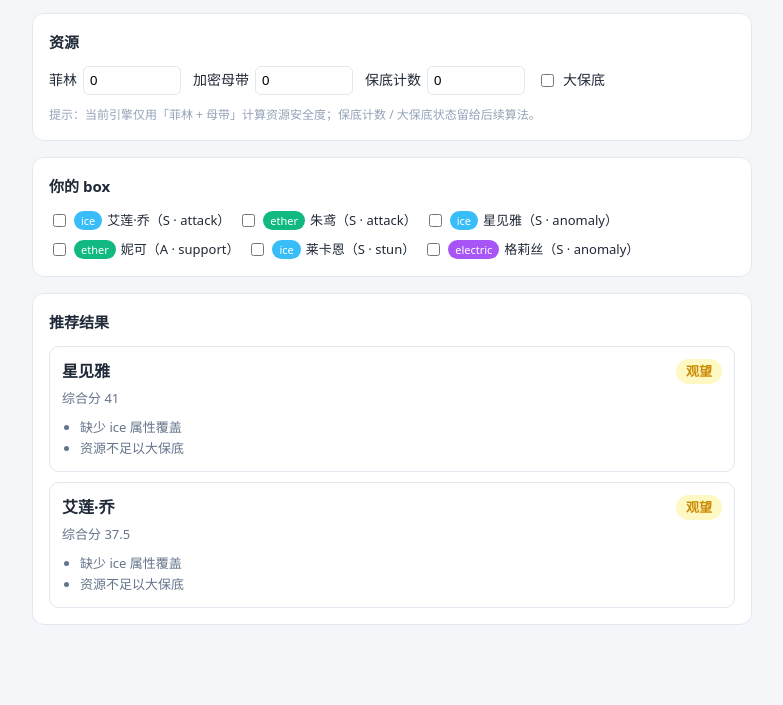
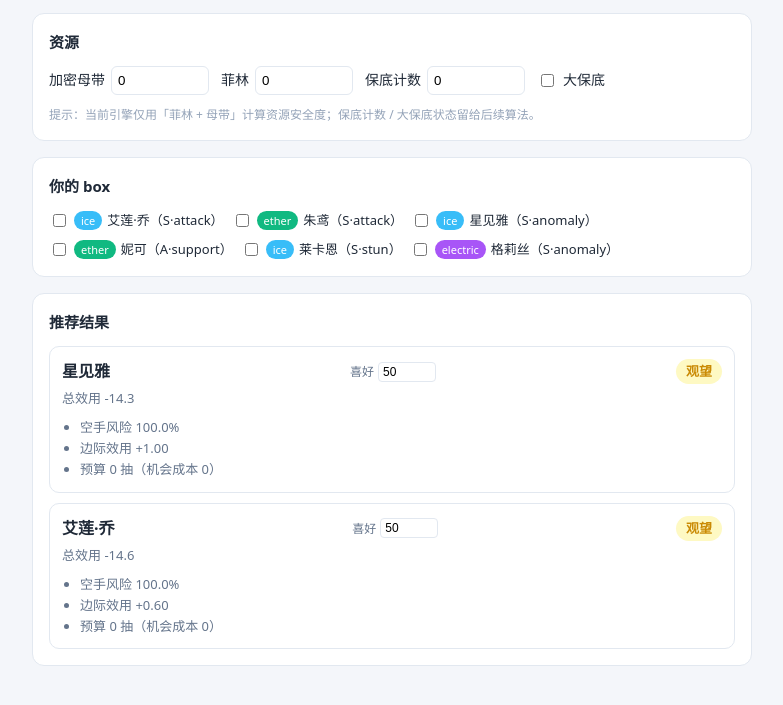
Before and after one commit to yushi250412015/zzz-pull-advisor, a website built with Vite: page index.html in a window 1280 px wide. Shown: the part 87-792 px from the top of the page, without its empty margins (248-1031 px from the left). Built offline with nearby package versions, Linux system fonts and the light colour scheme.

Commit message:
feat: P5 UI 重接——界面接入真实决策链路（P1-P4），喜好分可调

```diff
--- a/src/core/decision/decision.js
+++ b/src/core/decision/decision.js
@@ -3,8 +3,8 @@
 export const DEFAULT_DECISION_WEIGHTS = {
   alphaCombat: 0.7, // 实战强度权重（与 alphaFavor 之和为 1）
   alphaFavor: 0.3, // 主观喜好权重
-  lambdaRisk: 50, // 风险厌恶系数
-  alphaCost: 0.5, // 机会成本权重
+  lambdaRisk: 30, // 风险厌恶系数
+  alphaCost: 0.2, // 机会成本权重
 };
 
 /** 机会成本 = 消耗抽数 × 每抽价值 */
@@ -30,3 +30,12 @@ export function totalUtility({
     weights.alphaCost * cost
   );
 }
+
+export const DEFAULT_VERDICT_THRESHOLDS = { pull: 0, consider: -20 };
+
+/** 总效用映射为结论（抽 / 观望 / 跳过），阈值可调 */
+export function verdictFromUtility(utility, thresholds = DEFAULT_VERDICT_THRESHOLDS) {
+  if (utility > thresholds.pull) return 'pull';
+  if (utility > thresholds.consider) return 'consider';
+  return 'skip';
+}
--- a/src/main.js
+++ b/src/main.js
@@ -1,20 +1,24 @@
 import { characters } from './data/characters.js';
 import { banners } from './data/banners.js';
-import { generateRecommendations } from './engine/recommend.js';
+import { systems } from './models/systems.js';
+import { DEFAULT_CONFIG } from './core/gacha/config.js';
+import { recommendCharacter } from './core/recommend.js';
+import { verdictFromUtility } from './core/decision/decision.js';
 
 const $ = (id) => document.getElementById(id);
+const VERDICT_LABEL = { pull: '抽', consider: '观望', skip: '跳过' };
+const DEFAULT_FAVOR = 50;
 
 const state = {
-  resources: { polychrome: 0, encryptedTapes: 0, pity: 0, guaranteed: false },
+  resources: { encryptedTapes: 0, polychrome: 0, pity: 0, fails: 0 },
   box: { characters: {} },
+  favors: {},
 };
-
-const VERDICT_LABEL = { pull: '抽', consider: '观望', skip: '跳过' };
 
 function renderResources() {
   $('resources-form').innerHTML = `
+    <label>加密母带 <input type="number" data-res="encryptedTapes" min="0" value="0" /></label>
     <label>菲林 <input type="number" data-res="polychrome" min="0" value="0" /></label>
-    <label>加密母带 <input type="number" data-res="encryptedTapes" min="0" value="0" /></label>
     <label>保底计数 <input type="number" data-res="pity" min="0" max="90" value="0" /></label>
     <label><input type="checkbox" data-res="guaranteed" /> 大保底</label>`;
 }
@@ -25,19 +29,25 @@ function renderBox() {
       (c) => `
       <label class="chk">
         <input type="checkbox" data-char="${c.id}" />
-        <span class="badge ${c.element}">${c.element}</span>
-        ${c.name}（${c.rarity} · ${c.role}）
+        <span class="badge ${c.element}">${c.element}</span> ${c.name}（${c.rarity}·${c.role}）
       </label>`,
     )
     .join('');
 }
 
 function renderResults() {
-  const results = generateRecommendations({
-    box: state.box,
-    resources: state.resources,
-    banners,
-    characters,
+  const results = banners.map((banner) => {
+    const favor = state.favors[banner.characterId] ?? DEFAULT_FAVOR;
+    const r = recommendCharacter({
+      box: state.box,
+      resources: state.resources,
+      characterId: banner.characterId,
+      systems,
+      bannerCfg: DEFAULT_CONFIG.character,
+      favor,
+    });
+    const verdict = verdictFromUtility(r.utility);
+    return { banner, favor, verdict, ...r };
   });
 
   $('results-list').innerHTML = results
@@ -45,11 +55,16 @@ function renderResults() {
       (r) => `
       <div class="card verdict-${r.verdict}">
         <div class="head">
-          <span class="name">${r.character ? r.character.name : r.banner.characterId}</span>
-          <span class="verdict">${VERDICT_LABEL[r.verdict] || r.verdict}</span>
+          <span class="name">${characters[r.banner.characterId].name}</span>
+          <label class="favor">喜好 <input type="number" data-favor="${r.banner.characterId}" min="0" max="100" value="${r.favor}" /></label>
+          <span class="verdict">${VERDICT_LABEL[r.verdict]}</span>
         </div>
-        <div class="score">综合分 ${r.score}</div>
-        <ul>${r.reasons.map((x) => `<li>${x}</li>`).join('')}</ul>
+        <div class="score">总效用 ${r.utility.toFixed(1)}</div>
+        <ul>
+          <li>空手风险 ${(r.risk * 100).toFixed(1)}%</li>
+          <li>边际效用 +${r.combatDelta.toFixed(2)}</li>
+          <li>预算 ${r.pulls} 抽（机会成本 ${r.cost.toFixed(0)}）</li>
+        </ul>
       </div>`,
     )
     .join('');
@@ -59,12 +74,23 @@ function bindEvents() {
   document.addEventListener('input', (event) => {
     if (event.target.dataset.res) {
       const key = event.target.dataset.res;
-      state.resources[key] =
-        key === 'guaranteed' ? event.target.checked : Number(event.target.value);
+      if (key === 'guaranteed') {
+        state.resources.fails = event.target.checked ? 1 : 0;
+      } else {
+        state.resources[key] = Number(event.target.value);
+      }
       renderResults();
     } else if (event.target.dataset.char) {
       const id = event.target.dataset.char;
       state.box.characters[id] = { owned: event.target.checked, mindscape: 0 };
+      renderResults();
+    }
+  });
+
+  // 喜好分用 change（失焦才重算），避免输入过程中重建输入框
+  document.addEventListener('change', (event) => {
+    if (event.target.dataset.favor) {
+      state.favors[event.target.dataset.favor] = Number(event.target.value);
       renderResults();
     }
   });
--- a/src/models/systems.js
+++ b/src/models/systems.js
@@ -20,4 +20,12 @@ export const systems = {
     k: 5,
     contributions: { 'zhu-yuan': 0.7, nicole: 0.3 },
   },
+  anomaly: {
+    id: 'anomaly',
+    label: '异常体系',
+    F_min: 0.5,
+    delta_max: 10,
+    k: 5,
+    contributions: { miyabi: 0.7, grace: 0.3 },
+  },
 };
--- a/src/style.css
+++ b/src/style.css
@@ -128,3 +128,19 @@ h1 {
   font-size: 13px;
   color: #64748b;
 }
+
+.card .favor {
+  font-size: 12px;
+  color: #64748b;
+  display: inline-flex;
+  align-items: center;
+  gap: 4px;
+}
+
+.card .favor input {
+  width: 48px;
+  padding: 2px 4px;
+  border: 1px solid #e2e8f0;
+  border-radius: 4px;
+  font-size: 12px;
+}
```
Also changed, not shown: test/decision.test.js (+11 -3 lines).
